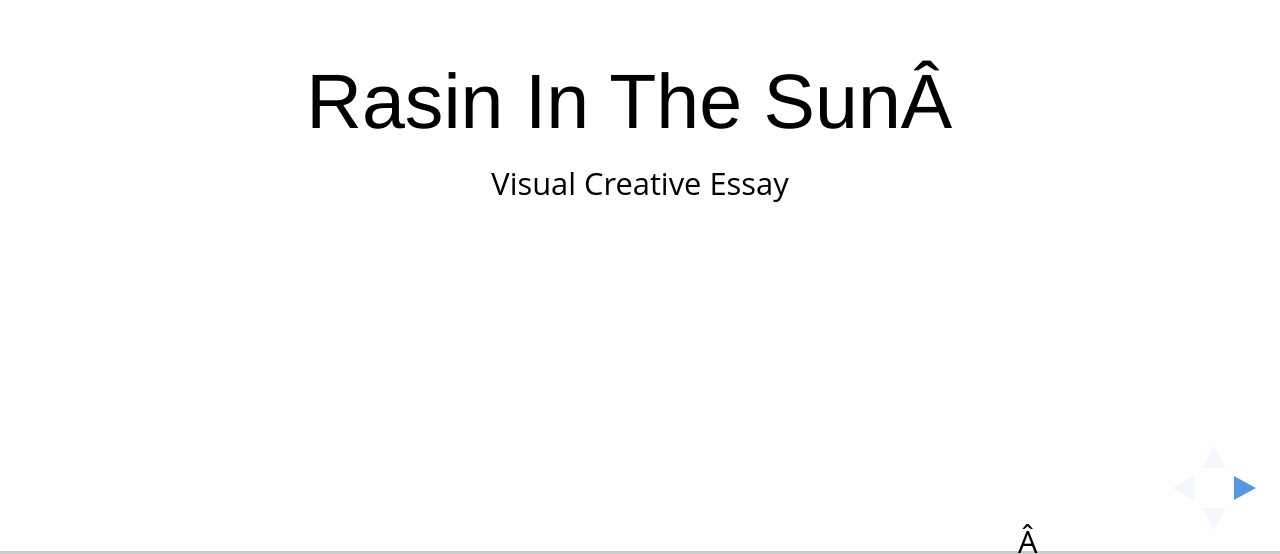
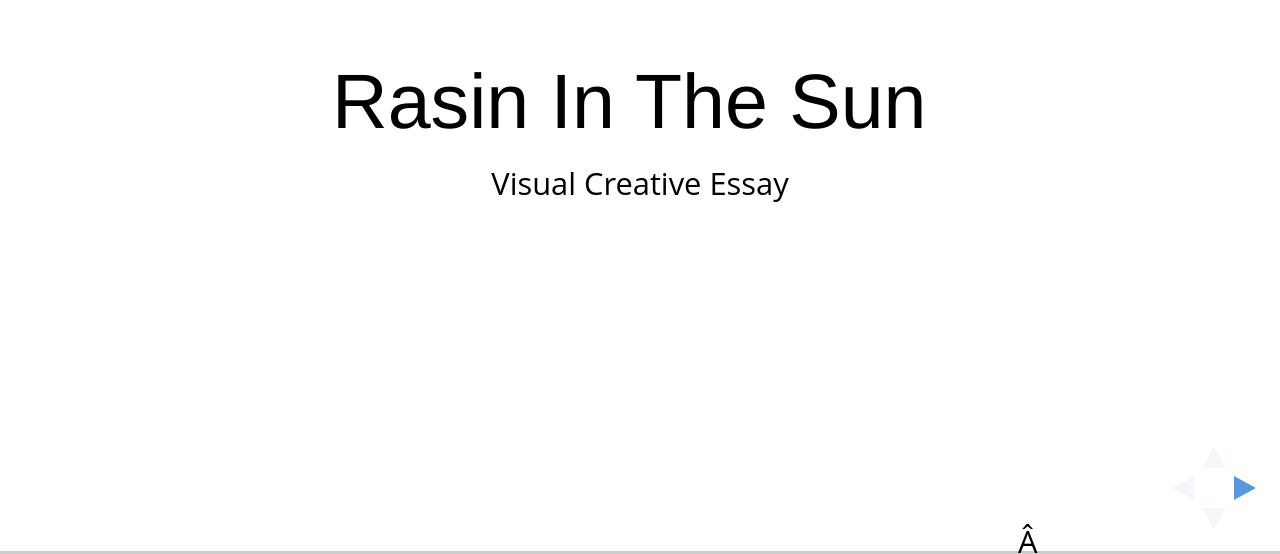
Before and after one commit to di445/Matthew-And-Joshua-s-School-Work, a plain HTML site: page slides-rasin-in-the-sun (2).html in a window 1280 px wide. Shown: the part 246-800 px from the top of the page. Drawn offline with Linux system fonts and the light colour scheme; a web font is replaced by a local one.

Commit message:
Update slides-rasin-in-the-sun (2).html

```diff
--- a/slides-rasin-in-the-sun (2).html
+++ b/slides-rasin-in-the-sun (2).html
@@ -27,7 +27,7 @@
 			<div class="slides">
 				<section data-id="cb336c73ca58ea1c5e1bbc9ceed01782"><div class="sl-block" data-block-type="text" style="width: 800px; left: 80px; top: 250px; height: auto;" data-block-id="81aea793198c72c197280ab070397329">
 <div class="sl-block-content" data-placeholder-tag="h1" data-placeholder-text="Title Text" data-gramm_id="9f3a8850-a6fc-f35f-8927-a6e4594a561a" data-gramm="true" data-gramm_editor="true" style="overflow: visible;">
-<h1>Rasin In The SunÂ </h1>
+<h1>Rasin In The Sun </h1>
 
 <p>Visual Creative Essay</p>
 </div>
```
